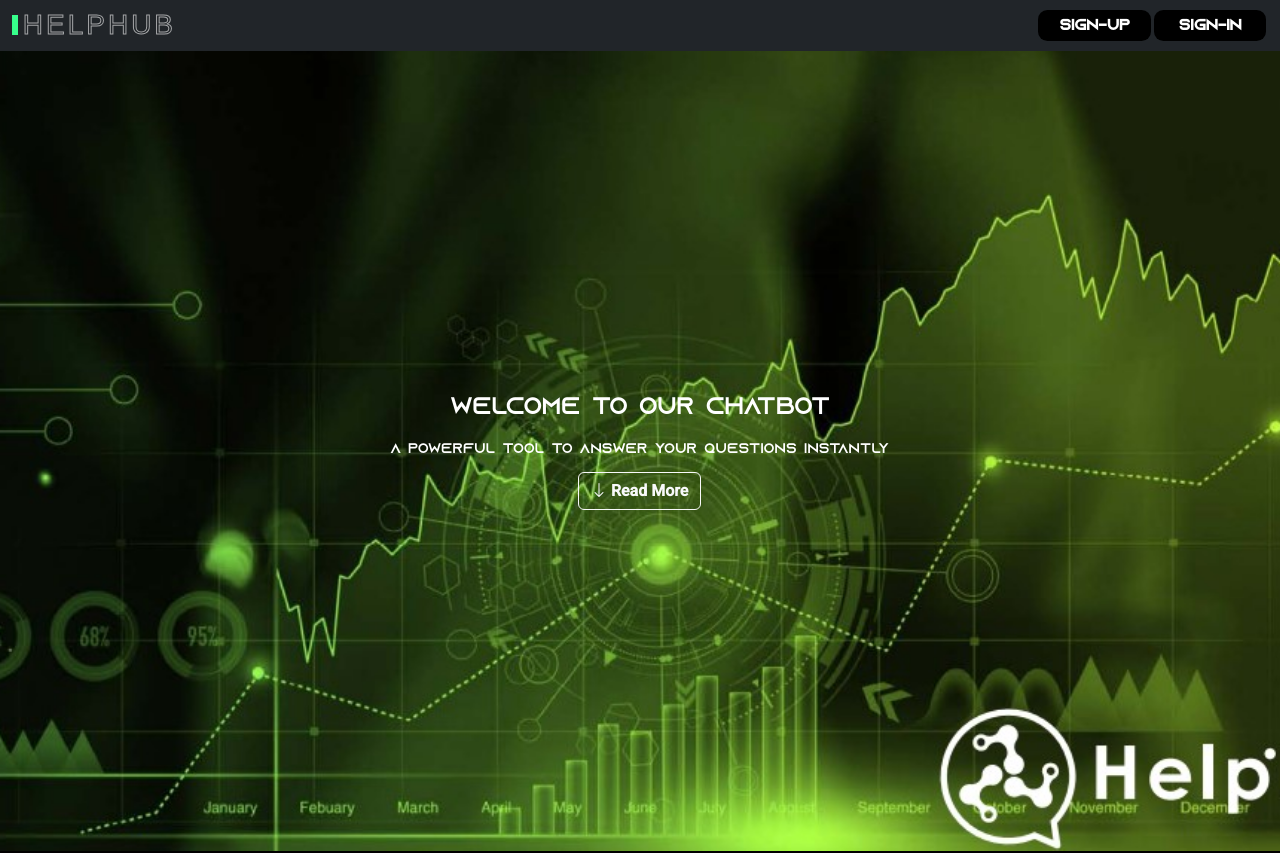
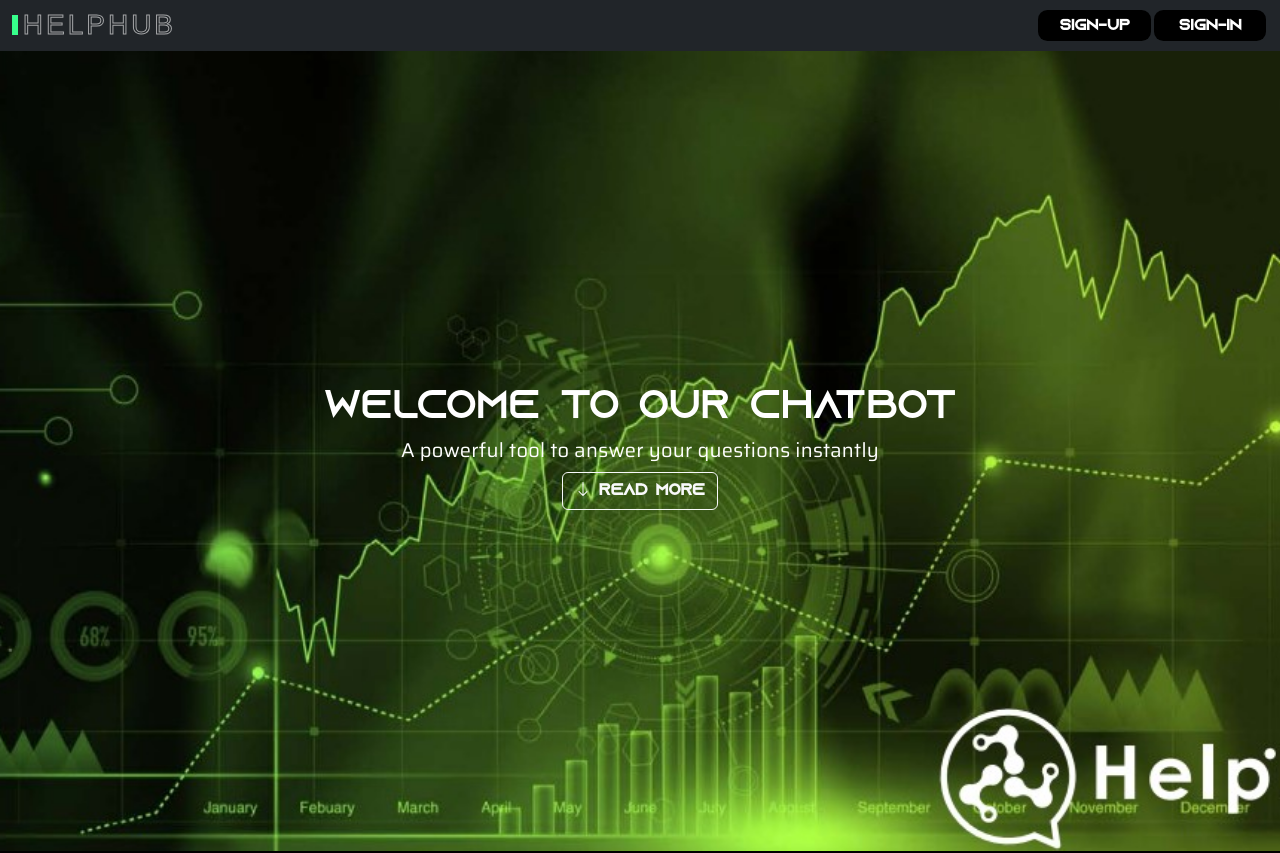
Before and after one commit to PJMonticoli/angular-supabase, an Angular app in the folder helphubapp/: page / in a window 1280 px wide. Shown: the top 853 px of the page. Built offline with nearby package versions, Linux system fonts and the light colour scheme.

Commit message:
cambio background image e implemento nuevas fuentes en componente vectores

```diff
--- a/helphubapp/src/app/components/home/home.component.css
+++ b/helphubapp/src/app/components/home/home.component.css
@@ -1,3 +1,4 @@
+@import url('https://fonts.googleapis.com/css2?family=Saira:ital,wght@0,100..900;1,100..900&display=swap');
 .hero {
   height: 100vh;
   background-image: url("../../../assets/img/logo5.jpg");
@@ -52,7 +53,6 @@
 .cta button {
   color: #fff;
 }
-
 
 .letra:hover{
   background-color: rgb(120, 207, 236);
@@ -185,7 +185,19 @@
 
 h1,
 h2,
-h3,
-p{
+h3{
   font-family: 'Azonix', sans-serif;
 }
+
+p{
+  font-family: 'Saira', sans-serif;
+  font-size: 20px;
+}
+
+.titulo {
+  font-size: 40px;
+}
+
+.button-font{
+  font-family: 'Azonix', sans-serif;
+}
--- a/helphubapp/src/app/components/home/home.component.html
+++ b/helphubapp/src/app/components/home/home.component.html
@@ -2,7 +2,7 @@
   <div class="container">
     <h1 class="titulo animate__animated animate__bounceInDown">Welcome to Our Chatbot</h1>
     <p class="animate__animated animate__bounceInDown">A powerful tool to answer your questions instantly</p>
-    <button type="button" class="btn btn-outline-light bi bi-arrow-down fw-semibold animate__animated animate__bounceInDown" (click)="scrollToAbout()"> Read More</button>
+    <button type="button" class="btn btn-outline-light bi bi-arrow-down fw-semibold animate__animated animate__bounceInDown button-font" (click)="scrollToAbout()"> Read More</button>
   </div>
 </section>
 
@@ -37,7 +37,7 @@
       </div>
     </div>
   </div>
-    <button type="button" class="btn btn-outline-light letra" routerLink="/user-register">Register Now</button>
+    <button type="button" class="btn btn-outline-light letra button-font" routerLink="/user-register">Register Now</button>
 
     <div class="social-buttons">
       <a href="https://www.github.com" class="social-button github" target="_blank">
--- a/helphubapp/src/app/components/users/user-register/user-register.component.css
+++ b/helphubapp/src/app/components/users/user-register/user-register.component.css
@@ -59,7 +59,7 @@ h1 {
 }
 
 .fondo {
-  background-image: url("../../../../assets/img/home.jpg");
+  background-image: url("../../../../assets/img/logo5.jpg");
   background-size: cover;
   background-position: center;
   min-height: 100vh;
--- a/helphubapp/src/app/components/users/user-update/user-update.component.css
+++ b/helphubapp/src/app/components/users/user-update/user-update.component.css
@@ -57,7 +57,7 @@ h1 {
 }
 
 .fondo {
-  background-image: url("../../../../assets/img/logo6.jpg");
+  background-image: url("../../../../assets/img/logo5.jpg");
   background-size: cover;
   background-position: center;
   min-height: 100vh;
--- a/helphubapp/src/app/components/vectors/insert-vectors/insert-vectors.component.css
+++ b/helphubapp/src/app/components/vectors/insert-vectors/insert-vectors.component.css
@@ -0,0 +1,14 @@
+@import url('https://fonts.googleapis.com/css2?family=Saira:ital,wght@0,100..900;1,100..900&display=swap');
+.form-label{
+    color: black;
+}
+h1,label{
+    font-family: 'Azonix', sans-serif;
+}
+
+.button-font{
+    font-family: 'Azonix', sans-serif;
+}
+.btn-outline-secondary:hover {
+    background-color: #84d578;
+}
--- a/helphubapp/src/app/components/vectors/insert-vectors/insert-vectors.component.html
+++ b/helphubapp/src/app/components/vectors/insert-vectors/insert-vectors.component.html
@@ -1,4 +1,4 @@
-<button type="button" class="btn btn-outline-primary bi bi-plus-lg" data-bs-toggle="modal" data-bs-target="#modalregistro" data-bs-whatever="@mdo"> Nuevo Registro</button>
+<button type="button" class="btn btn-outline-secondary bi bi-plus-lg button-font" data-bs-toggle="modal" data-bs-target="#modalregistro" data-bs-whatever="@mdo"> Nuevo Registro</button>
 
 <div class="modal fade animate__animated animate__bounceInDown" id="modalregistro" tabindex="-1" aria-labelledby="exampleModalLabel" aria-hidden="true" (hidden.bs.modal)="limpiarFormulario()">
   <div class="modal-dialog modal-dialog-centered">
@@ -34,8 +34,8 @@
       </div>
 
       <div class="modal-footer d-flex justify-content-center">
-        <button type="button" class="btn btn-outline-success"  data-bs-dismiss="modal" (click)="insert()">Registrar</button>
-        <button type="button" class="btn btn-outline-danger" data-bs-dismiss="modal">Cerrar</button>
+        <button type="button" class="btn btn-outline-success button-font"  data-bs-dismiss="modal" (click)="insert()">Registrar</button>
+        <button type="button" class="btn btn-outline-danger button-font" data-bs-dismiss="modal">Cerrar</button>
       </div>
 
     </div>
--- a/helphubapp/src/app/components/vectors/update-vectors/update-vectors.component.css
+++ b/helphubapp/src/app/components/vectors/update-vectors/update-vectors.component.css
@@ -1,3 +1,11 @@
+@import url('https://fonts.googleapis.com/css2?family=Saira:ital,wght@0,100..900;1,100..900&display=swap');
 .form-label{
     color: black;
 }
+h1,label{
+    font-family: 'Azonix', sans-serif;
+}
+
+.button-font{
+    font-family: 'Azonix', sans-serif;
+}
--- a/helphubapp/src/app/components/vectors/update-vectors/update-vectors.component.html
+++ b/helphubapp/src/app/components/vectors/update-vectors/update-vectors.component.html
@@ -36,11 +36,11 @@ aria-hidden="true">
         </form>
       </div>
       <div class="modal-footer d-flex justify-content-center">
-       <button type="button" class="btn btn-outline-success" (click)="actualizarVector(vector.id)" data-bs-dismiss="modal">
+       <button type="button" class="btn btn-outline-success button-font" (click)="actualizarVector(vector.id)" data-bs-dismiss="modal">
         Actualizar
       </button>
 
-        <button type="button" class="btn btn-outline-danger" data-bs-dismiss="modal" >
+        <button type="button" class="btn btn-outline-danger button-font" data-bs-dismiss="modal" >
           Cerrar
         </button>
       </div>
--- a/helphubapp/src/app/components/vectors/vectors-table/vectors-table.component.css
+++ b/helphubapp/src/app/components/vectors/vectors-table/vectors-table.component.css
@@ -1,5 +1,6 @@
+@import url('https://fonts.googleapis.com/css2?family=Saira:ital,wght@0,100..900;1,100..900&display=swap');
 .fondo{
-    background-image: url('../../../../assets/img/home.jpg');
+    background-image: url('../../../../assets/img/fondovectores.jpg');
     background-size: cover;
     background-position: center;
     background-repeat: no-repeat;
@@ -7,8 +8,9 @@
 }
 
 .titulo {
-    font-family: "Lora", serif;
-    font-weight: 700;
+  font-family: 'Azonix', sans-serif;
+  font-weight: 700;
+  font-size: xx-large;
   }
 
 .btn-primary:hover,
@@ -20,3 +22,7 @@
 .btn-primary[disabled]{
   background-color: grey;
 }
+
+td{
+  font-family: 'Saira', sans-serif;
+}
--- a/helphubapp/src/app/components/vectors/vectors-table/vectors-table.component.html
+++ b/helphubapp/src/app/components/vectors/vectors-table/vectors-table.component.html
@@ -1,12 +1,10 @@
 
 <div class="fondo">
     <div>
-        <h1 class="text-center text-uppercase py-3 text-white titulo animate__animated animate__slideInLeft">Listado de Preguntas y Respuestas</h1>
+        <h1 class="text-center text-uppercase text-white titulo animate__animated animate__slideInLeft py-3">Gestionar Listado</h1>
 
         <div class="text-center">
           <app-insert-vectors  (onAgregar)="fetchVectorsForCurrentUser()"></app-insert-vectors >
-            <button type="button" class="btn btn-outline-info mb-2 ms-2 bi bi-house mt-2" routerLink=""> Home</button>
-
         </div>
         <div class="container">
           <div class="d-flex justify-content-between align-items-center mb-3">
```
Also changed, not shown: helphubapp/src/assets/img/fondovectores.jpg (added).
